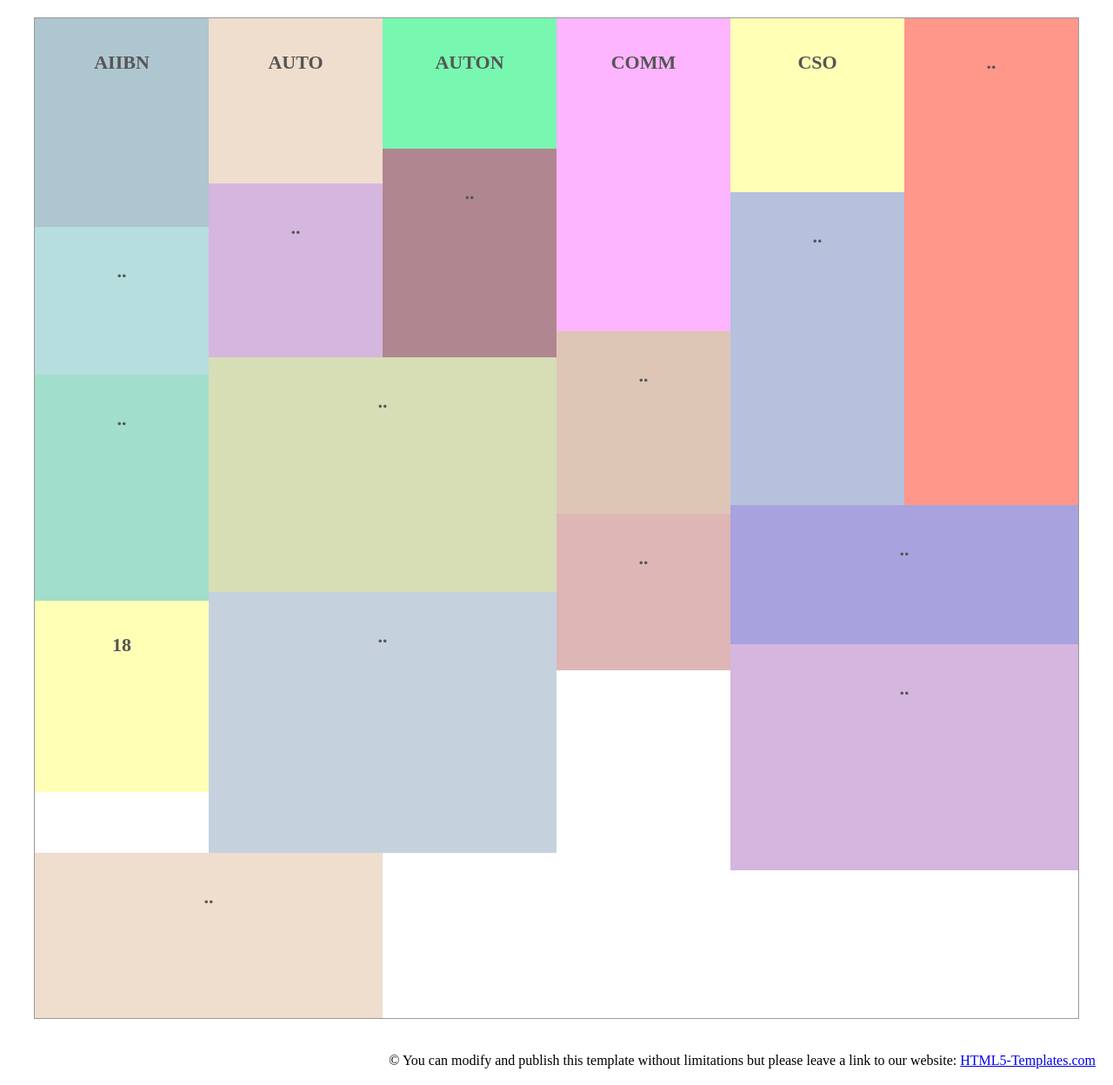
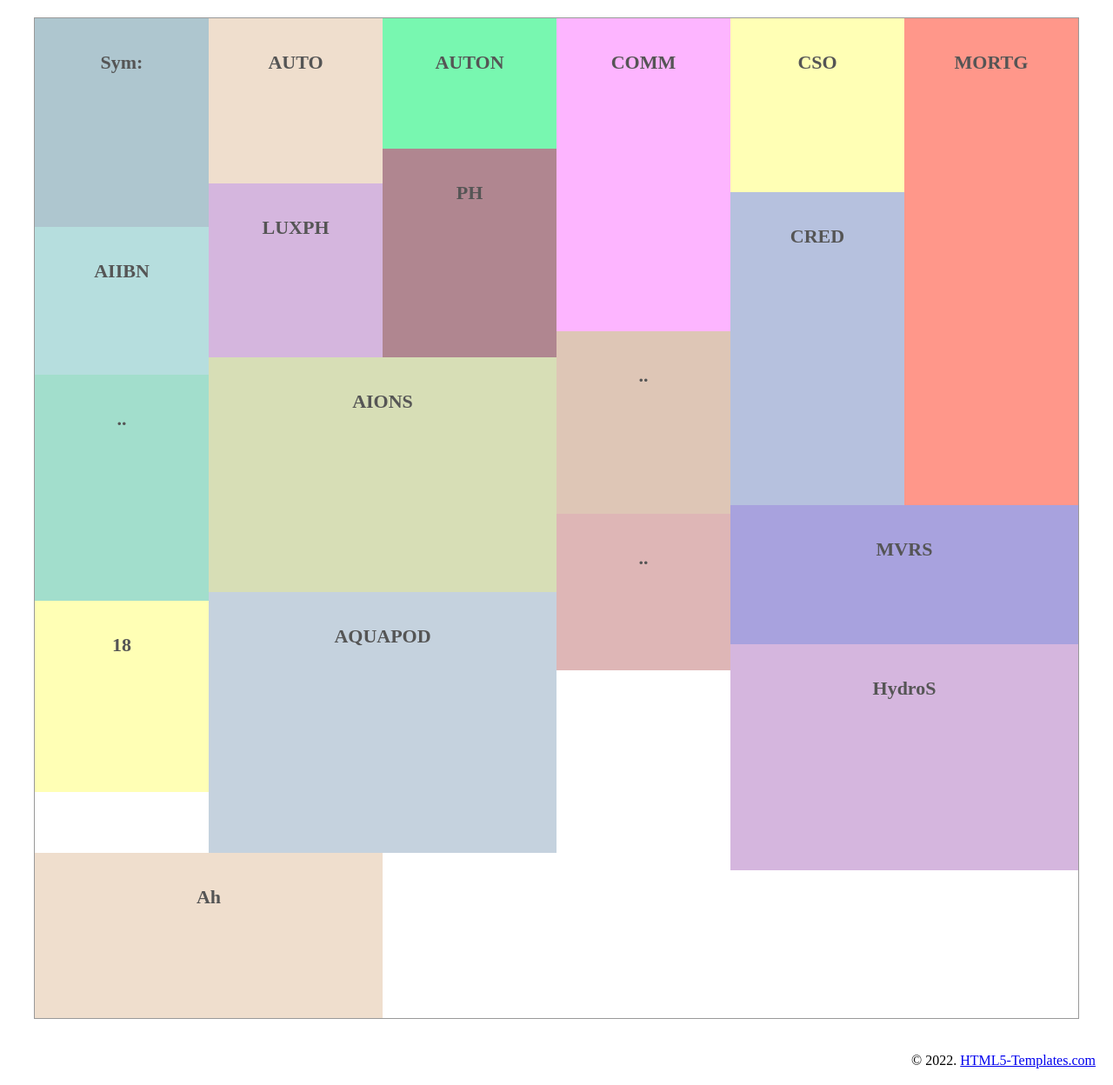
Before and after one commit to iccol/iccol, a plain HTML site: page index.html in a window 1280 px wide. Shown: the whole page at 87% size. Drawn offline with nearby package versions, Linux system fonts and the light colour scheme.

Commit message:
Update index.html

```diff
--- a/index.html
+++ b/index.html
@@ -14,27 +14,27 @@
 
 <body>
 	<div class="grid">
-		<div class="grid-item">AIIBN</div>
+		<div class="grid-item">Sym:</div>
 		<div class="grid-item">AUTO</div>
 		<div class="grid-item">AUTON</div>
 		<div class="grid-item">COMM</div>
 		<div class="grid-item">CSO</div>
+		<div class="grid-item">MORTG</div>
+		<div class="grid-item">PH</div>
+		<div class="grid-item">LUXPH</div>
+		<div class="grid-item">CRED</div>
+		<div class="grid-item">AIIBN</div>
+		<div class="grid-item grid-item-double">AIONS</div>
 		<div class="grid-item">..</div>
+		<div class="grid-item grid-item-double">MVRS</div>
 		<div class="grid-item">..</div>
-		<div class="grid-item">..</div>
-		<div class="grid-item">..</div>
-		<div class="grid-item">..</div>
-		<div class="grid-item grid-item-double">..</div>
-		<div class="grid-item">..</div>
-		<div class="grid-item grid-item-double">..</div>
-		<div class="grid-item">..</div>
-		<div class="grid-item grid-item-double">..</div>
+		<div class="grid-item grid-item-double">AQUAPOD</div>
 		<div class="grid-item">..</div>
 		<div class="grid-item">18</div>
-		<div class="grid-item grid-item-double">..</div>
-		<div class="grid-item grid-item-double">..</div>
+		<div class="grid-item grid-item-double">HydroS</div>
+		<div class="grid-item grid-item-double">Ah</div>
 	</div>
-	<p style="padding: 20px; text-align: right;">&copy; You can modify and publish this template without limitations but please leave a link to our website: <a href="https://html5-templates.com/" target="_blank" rel="nofollow">HTML5-Templates.com</a></p>
+	<p style="padding: 20px; text-align: right;">&copy; 2022. <a href="https://html5-templates.com/" target="_blank" rel="nofollow">HTML5-Templates.com</a></p>
 
 <script>
 $('.grid').masonry({
```
